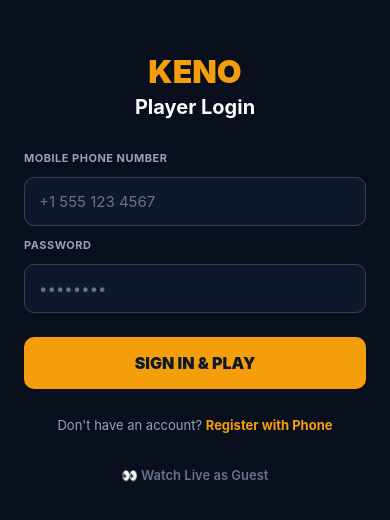
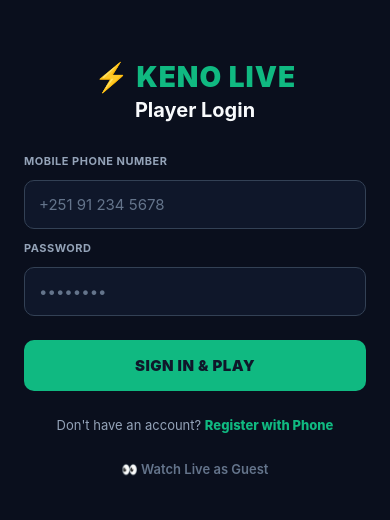
Before and after one commit to fseha-hagos/keno-game, a React Native app in the folder apps/mobile/: screen /Login in a window 390 px wide. Shown: the part 150-670 px from the top of the page. Built offline with nearby package versions, Linux system fonts and the light colour scheme; no server answers.

Commit message:
feat: add login, registration, and wallet screens for mobile app

```diff
--- a/apps/mobile/src/screens/LoginScreen.tsx
+++ b/apps/mobile/src/screens/LoginScreen.tsx
@@ -19,7 +19,7 @@ export const LoginScreen = ({ navigation }: { navigation?: any }) => {
 
   const handleLogin = async () => {
     if (!phone.trim() || !password) {
-      Alert.alert('Validation', 'Please enter your phone number and password');
+      Alert.alert('Validation Error', 'Please enter your phone number and password');
       return;
     }
 
@@ -32,11 +32,25 @@ export const LoginScreen = ({ navigation }: { navigation?: any }) => {
 
       const { user, tokens } = res.data;
       await setAuth(user, tokens.accessToken, tokens.refreshToken);
-      if (navigation.canGoBack()) {
-        navigation.goBack();
-      } else {
-        navigation.navigate('Main');
-      }
+
+      Alert.alert(
+        '👋 Welcome Back!',
+        `Signed in as ${user.username}. Go to your wallet to manage deposits/withdrawals or jump straight into the game.`,
+        [
+          {
+            text: '💳 Deposit / Withdraw',
+            onPress: () => {
+              if (navigation) navigation.navigate('Wallet');
+            },
+          },
+          {
+            text: '🎮 Start Playing',
+            onPress: () => {
+              if (navigation) navigation.navigate('Main');
+            },
+          },
+        ],
+      );
     } catch (err: any) {
       Alert.alert(
         'Login Failed',
@@ -49,14 +63,14 @@ export const LoginScreen = ({ navigation }: { navigation?: any }) => {
 
   return (
     <View style={styles.container}>
-      <Text style={styles.logo}>KENO</Text>
+      <Text style={styles.logo}>⚡ KENO LIVE</Text>
       <Text style={styles.title}>Player Login</Text>
 
       <View style={styles.form}>
         <Text style={styles.label}>MOBILE PHONE NUMBER</Text>
         <TextInput
           style={styles.input}
-          placeholder="+1 555 123 4567"
+          placeholder="+251 91 234 5678"
           placeholderTextColor="#64748B"
           value={phone}
           onChangeText={setPhone}
@@ -87,7 +101,7 @@ export const LoginScreen = ({ navigation }: { navigation?: any }) => {
         </TouchableOpacity>
 
         <TouchableOpacity
-          onPress={() => navigation.navigate('Register')}
+          onPress={() => navigation?.navigate('Register')}
           style={styles.switchButton}
         >
           <Text style={styles.switchText}>
@@ -97,10 +111,10 @@ export const LoginScreen = ({ navigation }: { navigation?: any }) => {
 
         <TouchableOpacity
           onPress={() => {
-            if (navigation.canGoBack()) {
+            if (navigation?.canGoBack()) {
               navigation.goBack();
             } else {
-              navigation.navigate('Main');
+              navigation?.navigate('Main');
             }
           }}
           style={styles.guestButton}
@@ -120,10 +134,11 @@ const styles = StyleSheet.create({
     padding: 24,
   },
   logo: {
-    color: '#F59E0B',
-    fontSize: 32,
+    color: '#10B981',
+    fontSize: 28,
     fontWeight: '900',
     textAlign: 'center',
+    letterSpacing: 1,
   },
   title: {
     color: '#F8FAFC',
@@ -148,11 +163,11 @@ const styles = StyleSheet.create({
     borderColor: '#334155',
     borderRadius: 10,
     padding: 14,
-    color: '#FFFFFF',
+    color: '#F8FAFC',
     fontSize: 15,
   },
   button: {
-    backgroundColor: '#F59E0B',
+    backgroundColor: '#10B981',
     padding: 16,
     borderRadius: 10,
     alignItems: 'center',
@@ -160,11 +175,12 @@ const styles = StyleSheet.create({
   },
   buttonText: {
     color: '#0F172A',
-    fontSize: 16,
+    fontSize: 15,
     fontWeight: '900',
+    letterSpacing: 0.5,
   },
   switchButton: {
-    marginTop: 16,
+    marginTop: 14,
     alignItems: 'center',
   },
   switchText: {
@@ -172,13 +188,13 @@ const styles = StyleSheet.create({
     fontSize: 13,
   },
   switchHighlight: {
-    color: '#F59E0B',
-    fontWeight: '700',
+    color: '#10B981',
+    fontWeight: '800',
   },
   guestButton: {
-    marginTop: 12,
+    marginTop: 8,
     alignItems: 'center',
-    padding: 10,
+    padding: 8,
   },
   guestText: {
     color: '#64748B',
--- a/apps/mobile/src/screens/RegisterScreen.tsx
+++ b/apps/mobile/src/screens/RegisterScreen.tsx
@@ -21,7 +21,7 @@ export const RegisterScreen = ({ navigation }: { navigation?: any }) => {
 
   const handleRegister = async () => {
     if (!phone.trim() || !username.trim() || !password) {
-      Alert.alert('Validation', 'Please enter your phone number, username, and password');
+      Alert.alert('Validation Error', 'Please enter your mobile phone number, username, and password');
       return;
     }
 
@@ -37,15 +37,29 @@ export const RegisterScreen = ({ navigation }: { navigation?: any }) => {
 
       const { user, tokens } = res.data;
       await setAuth(user, tokens.accessToken, tokens.refreshToken);
-      if (navigation.canGoBack()) {
-        navigation.goBack();
-      } else {
-        navigation.navigate('Main');
-      }
+
+      Alert.alert(
+        '🎉 Registration Successful!',
+        `Welcome ${user.username}! Your player account is ready. Proceed to deposit funds or start playing.`,
+        [
+          {
+            text: '💳 Deposit Funds',
+            onPress: () => {
+              if (navigation) navigation.navigate('Wallet');
+            },
+          },
+          {
+            text: '🎮 Start Playing',
+            onPress: () => {
+              if (navigation) navigation.navigate('Main');
+            },
+          },
+        ],
+      );
     } catch (err: any) {
       Alert.alert(
         'Registration Failed',
-        err.response?.data?.message || 'Could not register account. Check your details.',
+        err.response?.data?.message || 'Could not register account. Check your details and try again.',
       );
     } finally {
       setIsLoading(false);
@@ -54,14 +68,14 @@ export const RegisterScreen = ({ navigation }: { navigation?: any }) => {
 
   return (
     <ScrollView contentContainerStyle={styles.container}>
-      <Text style={styles.logo}>KENO</Text>
+      <Text style={styles.logo}>⚡ KENO LIVE</Text>
       <Text style={styles.title}>Create Player Account</Text>
 
       <View style={styles.form}>
         <Text style={styles.label}>MOBILE PHONE NUMBER</Text>
         <TextInput
           style={styles.input}
-          placeholder="+1 555 123 4567"
+          placeholder="+251 91 234 5678"
           placeholderTextColor="#64748B"
           value={phone}
           onChangeText={setPhone}
@@ -72,7 +86,7 @@ export const RegisterScreen = ({ navigation }: { navigation?: any }) => {
         <Text style={styles.label}>PLAYER USERNAME</Text>
         <TextInput
           style={styles.input}
-          placeholder="LuckyWinner99"
+          placeholder="LuckyPlayer"
           placeholderTextColor="#64748B"
           value={username}
           onChangeText={setUsername}
@@ -97,12 +111,12 @@ export const RegisterScreen = ({ navigation }: { navigation?: any }) => {
           {isLoading ? (
             <ActivityIndicator color="#0F172A" />
           ) : (
-            <Text style={styles.buttonText}>REGISTER & CLAIM $500 DEMO</Text>
+            <Text style={styles.buttonText}>REGISTER & DEPOSIT</Text>
           )}
         </TouchableOpacity>
 
         <TouchableOpacity
-          onPress={() => navigation.navigate('Login')}
+          onPress={() => navigation?.navigate('Login')}
           style={styles.switchButton}
         >
           <Text style={styles.switchText}>
@@ -112,10 +126,10 @@ export const RegisterScreen = ({ navigation }: { navigation?: any }) => {
 
         <TouchableOpacity
           onPress={() => {
-            if (navigation.canGoBack()) {
+            if (navigation?.canGoBack()) {
               navigation.goBack();
             } else {
-              navigation.navigate('Main');
+              navigation?.navigate('Main');
             }
           }}
           style={styles.guestButton}
@@ -135,10 +149,11 @@ const styles = StyleSheet.create({
     padding: 24,
   },
   logo: {
-    color: '#F59E0B',
-    fontSize: 32,
+    color: '#10B981',
+    fontSize: 28,
     fontWeight: '900',
     textAlign: 'center',
+    letterSpacing: 1,
   },
   title: {
     color: '#F8FAFC',
@@ -146,7 +161,7 @@ const styles = StyleSheet.create({
     fontWeight: '700',
     textAlign: 'center',
     marginBottom: 24,
-    marginTop: 4,
+    marginTop: 6,
   },
   form: {
     gap: 12,
@@ -163,11 +178,11 @@ const styles = StyleSheet.create({
     borderColor: '#334155',
     borderRadius: 10,
     padding: 14,
-    color: '#FFFFFF',
+    color: '#F8FAFC',
     fontSize: 15,
   },
   button: {
-    backgroundColor: '#F59E0B',
+    backgroundColor: '#10B981',
     padding: 16,
     borderRadius: 10,
     alignItems: 'center',
@@ -177,6 +192,7 @@ const styles = StyleSheet.create({
     color: '#0F172A',
     fontSize: 15,
     fontWeight: '900',
+    letterSpacing: 0.5,
   },
   switchButton: {
     marginTop: 14,
@@ -187,13 +203,13 @@ const styles = StyleSheet.create({
     fontSize: 13,
   },
   switchHighlight: {
-    color: '#F59E0B',
-    fontWeight: '700',
+    color: '#10B981',
+    fontWeight: '800',
   },
   guestButton: {
-    marginTop: 12,
+    marginTop: 8,
     alignItems: 'center',
-    padding: 10,
+    padding: 8,
   },
   guestText: {
     color: '#64748B',
--- a/apps/mobile/src/screens/WalletScreen.tsx
+++ b/apps/mobile/src/screens/WalletScreen.tsx
@@ -12,17 +12,27 @@ import {
 import { useQuery, useMutation, useQueryClient } from '@tanstack/react-query';
 import { apiClient } from '../api/client';
 import { Header } from '../components/Header';
-
 import { useAuthStore } from '../store/useAuthStore';
 import { useNavigation } from '@react-navigation/native';
 import { SafeAreaView } from 'react-native-safe-area-context';
+
+const PAYMENT_METHODS = [
+  { id: 'telebirr', name: 'Telebirr', icon: '📱' },
+  { id: 'cbe_birr', name: 'CBE Birr', icon: '🏦' },
+  { id: 'mobile_money', name: 'Mobile Money', icon: '💸' },
+  { id: 'card', name: 'Bank Card', icon: '💳' },
+];
+
+const PRESET_AMOUNTS = ['10', '50', '100', '500', '1000'];
 
 export const WalletScreen = () => {
   const queryClient = useQueryClient();
   const navigation = useNavigation<any>();
   const { isAuthenticated } = useAuthStore();
+
   const [depositAmount, setDepositAmount] = useState('50');
   const [withdrawAmount, setWithdrawAmount] = useState('20');
+  const [selectedMethod, setSelectedMethod] = useState('telebirr');
 
   const { data: wallet, isLoading: walletLoading } = useQuery({
     queryKey: ['walletBalance'],
@@ -31,6 +41,7 @@ export const WalletScreen = () => {
       return res.data;
     },
     enabled: isAuthenticated,
+    refetchInterval: 3000,
   });
 
   const { data: transactions, isLoading: txLoading } = useQuery({
@@ -40,49 +51,74 @@ export const WalletScreen = () => {
       return res.data;
     },
     enabled: isAuthenticated,
+    refetchInterval: 3000,
   });
 
   const depositMutation = useMutation({
     mutationFn: async () => {
-      const amountMinor = (parseFloat(depositAmount) * 100).toString();
+      const amountNum = parseFloat(depositAmount);
+      if (isNaN(amountNum) || amountNum <= 0) {
+        throw new Error('Please enter a valid deposit amount');
+      }
+      const amountMinor = Math.round(amountNum * 100).toString();
       const idempotencyKey = `dep_${Date.now()}_${Math.random().toString(36).substring(2, 9)}`;
+
       const res = await apiClient.post('/api/v1/wallet/deposit', {
         amountMinor,
         currency: 'USD',
-        paymentMethodId: 'card_mock_123',
+        paymentMethodId: selectedMethod,
         idempotencyKey,
       });
       return res.data;
     },
     onSuccess: () => {
-      Alert.alert('Deposit Successful', `$${depositAmount} deposited into your wallet.`);
+      const methodObj = PAYMENT_METHODS.find((m) => m.id === selectedMethod);
+      Alert.alert(
+        '✅ Deposit Successful',
+        `$${depositAmount} deposited via ${methodObj?.name || 'Selected Method'}.`,
+      );
       queryClient.invalidateQueries({ queryKey: ['walletBalance'] });
       queryClient.invalidateQueries({ queryKey: ['walletTransactions'] });
     },
     onError: (err: any) => {
-      Alert.alert('Deposit Failed', err.response?.data?.message || 'Error executing deposit');
+      Alert.alert(
+        'Deposit Failed',
+        err.response?.data?.message || err.message || 'Error processing deposit',
+      );
     },
   });
 
   const withdrawMutation = useMutation({
     mutationFn: async () => {
-      const amountMinor = (parseFloat(withdrawAmount) * 100).toString();
+      const amountNum = parseFloat(withdrawAmount);
+      if (isNaN(amountNum) || amountNum <= 0) {
+        throw new Error('Please enter a valid withdrawal amount');
+      }
+      const amountMinor = Math.round(amountNum * 100).toString();
       const idempotencyKey = `wdr_${Date.now()}_${Math.random().toString(36).substring(2, 9)}`;
+
       const res = await apiClient.post('/api/v1/wallet/withdraw', {
         amountMinor,
         currency: 'USD',
-        destinationAccount: 'bank_mock_456',
+        destinationAccount: selectedMethod,
         idempotencyKey,
       });
       return res.data;
     },
     onSuccess: () => {
-      Alert.alert('Withdrawal Successful', `$${withdrawAmount} sent to your destination account.`);
+      const methodObj = PAYMENT_METHODS.find((m) => m.id === selectedMethod);
+      Alert.alert(
+        '✅ Withdrawal Successful',
+        `$${withdrawAmount} sent to your ${methodObj?.name || 'Account'}.`,
+      );
       queryClient.invalidateQueries({ queryKey: ['walletBalance'] });
       queryClient.invalidateQueries({ queryKey: ['walletTransactions'] });
     },
     onError: (err: any) => {
-      Alert.alert('Withdrawal Failed', err.response?.data?.message || 'Error executing withdrawal');
+      Alert.alert(
+        'Withdrawal Failed',
+        err.response?.data?.message || err.message || 'Error executing withdrawal',
+      );
     },
   });
 
@@ -98,7 +134,7 @@ export const WalletScreen = () => {
           <Text style={{ fontSize: 44, marginBottom: 12 }}>💳</Text>
           <Text style={styles.guestTitle}>Player Wallet</Text>
           <Text style={styles.guestSubtitle}>
-            Please sign in or register with your mobile phone number to access your wallet, deposit demo funds, and withdraw winnings.
+            Sign in or create a player account to deposit funds, place live bets, and withdraw winnings instantly!
           </Text>
           <TouchableOpacity
             style={styles.guestButton}
@@ -117,14 +153,50 @@ export const WalletScreen = () => {
       <ScrollView contentContainerStyle={styles.scroll}>
         {/* Balance Card */}
         <View style={styles.balanceCard}>
-          <Text style={styles.cardLabel}>TOTAL AVAILABLE BALANCE</Text>
+          <Text style={styles.cardLabel}>AVAILABLE WALLET BALANCE</Text>
           <Text style={styles.cardAmount}>{formattedBalance}</Text>
-          <Text style={styles.currencyTag}>USD • INSTANT SETTLEMENT</Text>
+          <Text style={styles.currencyTag}>⚡ INSTANT SETTLEMENT • REAL CASH</Text>
         </View>
 
-        {/* Deposit Section */}
+        {/* Payment Method Selector */}
+        <View style={styles.actionCard}>
+          <Text style={styles.actionTitle}>SELECT PAYMENT METHOD</Text>
+          <View style={styles.methodsRow}>
+            {PAYMENT_METHODS.map((method) => {
+              const active = selectedMethod === method.id;
+              return (
+                <TouchableOpacity
+                  key={method.id}
+                  onPress={() => setSelectedMethod(method.id)}
+                  style={[styles.methodChip, active && styles.methodChipActive]}
+                >
+                  <Text style={styles.methodIcon}>{method.icon}</Text>
+                  <Text style={[styles.methodText, active && styles.methodTextActive]}>
+                    {method.name}
+                  </Text>
+                </TouchableOpacity>
+              );
+            })}
+          </View>
+        </View>
+
+        {/* Fast Deposit Section */}
         <View style={styles.actionCard}>
           <Text style={styles.actionTitle}>FAST DEPOSIT</Text>
+          <View style={styles.presetsRow}>
+            {PRESET_AMOUNTS.map((amt) => (
+              <TouchableOpacity
+                key={amt}
+                onPress={() => setDepositAmount(amt)}
+                style={[styles.presetChip, depositAmount === amt && styles.presetChipActive]}
+              >
+                <Text style={[styles.presetText, depositAmount === amt && styles.presetTextActive]}>
+                  ${amt}
+                </Text>
+              </TouchableOpacity>
+            ))}
+          </View>
+
           <View style={styles.inputRow}>
             <Text style={styles.dollarSign}>$</Text>
             <TextInput
@@ -132,6 +204,8 @@ export const WalletScreen = () => {
               value={depositAmount}
               onChangeText={setDepositAmount}
               keyboardType="numeric"
+              placeholder="Amount"
+              placeholderTextColor="#64748B"
             />
             <TouchableOpacity
               onPress={() => depositMutation.mutate()}
@@ -141,15 +215,29 @@ export const WalletScreen = () => {
               {depositMutation.isPending ? (
                 <ActivityIndicator color="#0F172A" />
               ) : (
-                <Text style={styles.depositBtnText}>DEPOSIT</Text>
+                <Text style={styles.depositBtnText}>DEPOSIT NOW</Text>
               )}
             </TouchableOpacity>
           </View>
         </View>
 
-        {/* Withdrawal Section */}
+        {/* Instant Withdrawal Section */}
         <View style={styles.actionCard}>
-          <Text style={styles.actionTitle}>WITHDRAWAL</Text>
+          <Text style={styles.actionTitle}>INSTANT WITHDRAWAL</Text>
+          <View style={styles.presetsRow}>
+            {['10', '25', '50', '100'].map((amt) => (
+              <TouchableOpacity
+                key={amt}
+                onPress={() => setWithdrawAmount(amt)}
+                style={[styles.presetChip, withdrawAmount === amt && styles.presetChipActive]}
+              >
+                <Text style={[styles.presetText, withdrawAmount === amt && styles.presetTextActive]}>
+                  ${amt}
+                </Text>
+              </TouchableOpacity>
+            ))}
+          </View>
+
           <View style={styles.inputRow}>
             <Text style={styles.dollarSign}>$</Text>
             <TextInput
@@ -157,6 +245,8 @@ export const WalletScreen = () => {
               value={withdrawAmount}
               onChangeText={setWithdrawAmount}
               keyboardType="numeric"
+              placeholder="Amount"
+              placeholderTextColor="#64748B"
             />
             <TouchableOpacity
               onPress={() => withdrawMutation.mutate()}
@@ -176,7 +266,7 @@ export const WalletScreen = () => {
         <View style={styles.historySection}>
           <Text style={styles.sectionHeader}>LEDGER TRANSACTION HISTORY</Text>
           {txLoading ? (
-            <ActivityIndicator color="#F59E0B" />
+            <ActivityIndicator color="#10B981" />
           ) : Array.isArray(transactions) && transactions.length > 0 ? (
             transactions.map((tx: any) => {
               const numAmount = Number(tx?.amountMinor || 0);
@@ -198,7 +288,7 @@ export const WalletScreen = () => {
             })
           ) : (
             <Text style={{ color: '#64748B', fontSize: 12, fontStyle: 'italic', paddingVertical: 8 }}>
-              No ledger transactions yet.
+              No transactions recorded yet. Make a deposit above!
             </Text>
           )}
         </View>
@@ -215,12 +305,12 @@ const styles = StyleSheet.create({
     padding: 20,
     borderRadius: 16,
     borderWidth: 1,
-    borderColor: '#F59E0B',
+    borderColor: '#10B981',
     alignItems: 'center',
   },
   cardLabel: { color: '#94A3B8', fontSize: 11, fontWeight: '700', letterSpacing: 0.5 },
-  cardAmount: { color: '#FBBF24', fontSize: 36, fontWeight: '900', marginVertical: 6 },
-  currencyTag: { color: '#10B981', fontSize: 10, fontWeight: '800' },
+  cardAmount: { color: '#10B981', fontSize: 36, fontWeight: '900', marginVertical: 6 },
+  currencyTag: { color: '#34D399', fontSize: 10, fontWeight: '800' },
   actionCard: {
     backgroundColor: '#0F172A',
     padding: 16,
@@ -228,7 +318,50 @@ const styles = StyleSheet.create({
     borderWidth: 1,
     borderColor: '#1E293B',
   },
-  actionTitle: { color: '#F8FAFC', fontSize: 13, fontWeight: '800', marginBottom: 10 },
+  actionTitle: { color: '#F8FAFC', fontSize: 13, fontWeight: '800', marginBottom: 12 },
+  methodsRow: {
+    flexDirection: 'row',
+    flexWrap: 'wrap',
+    gap: 8,
+  },
+  methodChip: {
+    flexDirection: 'row',
+    alignItems: 'center',
+    gap: 6,
+    backgroundColor: '#1E293B',
+    paddingHorizontal: 12,
+    paddingVertical: 8,
+    borderRadius: 8,
+    borderWidth: 1,
+    borderColor: '#334155',
+  },
+  methodChipActive: {
+    backgroundColor: 'rgba(16, 185, 129, 0.15)',
+    borderColor: '#10B981',
+  },
+  methodIcon: { fontSize: 14 },
+  methodText: { color: '#94A3B8', fontSize: 12, fontWeight: '700' },
+  methodTextActive: { color: '#10B981' },
+  presetsRow: {
+    flexDirection: 'row',
+    gap: 8,
+    marginBottom: 12,
+  },
+  presetChip: {
+    flex: 1,
+    backgroundColor: '#1E293B',
+    paddingVertical: 8,
+    alignItems: 'center',
+    borderRadius: 6,
+    borderWidth: 1,
+    borderColor: '#334155',
+  },
+  presetChipActive: {
+    backgroundColor: '#10B981',
+    borderColor: '#10B981',
+  },
+  presetText: { color: '#94A3B8', fontSize: 12, fontWeight: '800' },
+  presetTextActive: { color: '#0F172A' },
   inputRow: { flexDirection: 'row', alignItems: 'center', gap: 10 },
   dollarSign: { color: '#F8FAFC', fontSize: 20, fontWeight: '800' },
   amountInput: {
@@ -242,18 +375,18 @@ const styles = StyleSheet.create({
   },
   depositBtn: {
     backgroundColor: '#10B981',
-    paddingHorizontal: 20,
+    paddingHorizontal: 16,
     paddingVertical: 12,
     borderRadius: 8,
   },
-  depositBtnText: { color: '#0F172A', fontWeight: '900', fontSize: 13 },
+  depositBtnText: { color: '#0F172A', fontWeight: '900', fontSize: 12 },
   withdrawBtn: {
     backgroundColor: '#3B82F6',
-    paddingHorizontal: 20,
+    paddingHorizontal: 16,
     paddingVertical: 12,
     borderRadius: 8,
   },
-  withdrawBtnText: { color: '#FFFFFF', fontWeight: '900', fontSize: 13 },
+  withdrawBtnText: { color: '#FFFFFF', fontWeight: '900', fontSize: 12 },
   historySection: {
     backgroundColor: '#0F172A',
     padding: 16,
@@ -295,7 +428,7 @@ const styles = StyleSheet.create({
     marginBottom: 24,
   },
   guestButton: {
-    backgroundColor: '#F59E0B',
+    backgroundColor: '#10B981',
     paddingHorizontal: 24,
     paddingVertical: 14,
     borderRadius: 10,
```
